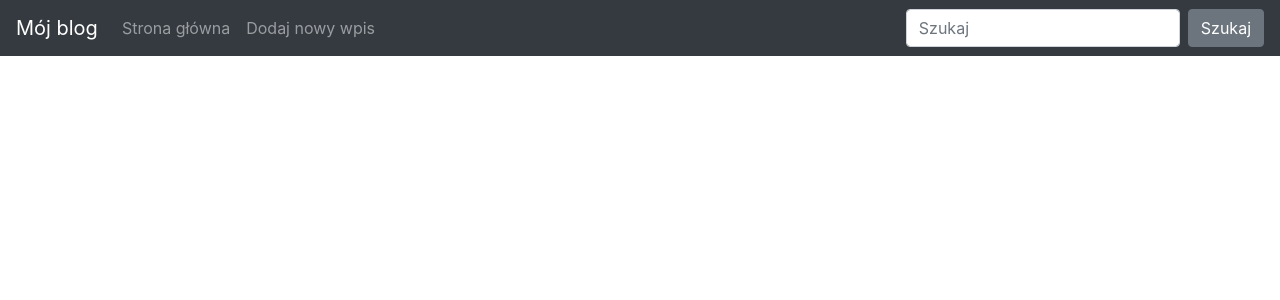
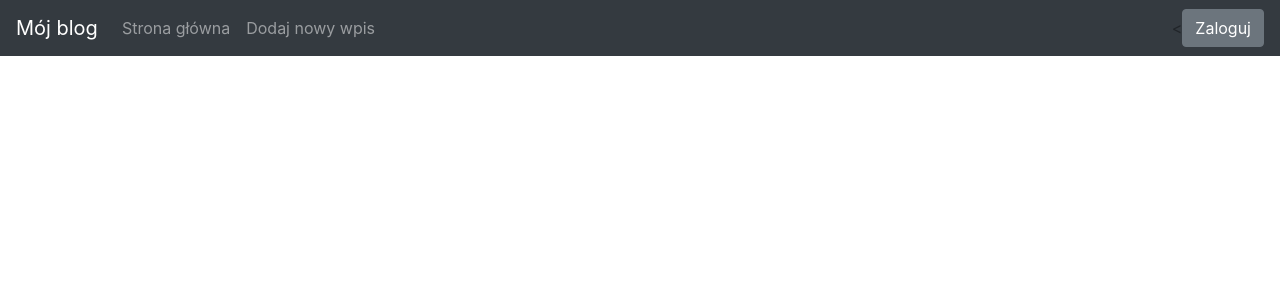
Before and after one commit to Ader88/Blog, a Flask app: page / in a window 1280 px wide. Shown: the top 300 px of the page. Run offline with Flask 3, Linux system fonts and the light colour scheme; some libraries are stand-ins or nearby versions.

Commit message:
Update base.html - Replace search bar with login-logout button

```diff
--- a/blog/templates/base.html
+++ b/blog/templates/base.html
@@ -37,10 +37,13 @@
          <a class="nav-link" href="/new-post/">Dodaj nowy wpis</a>
        </li>
      </ul>
-     <form class="form-inline my-2 my-lg-0">
-       <input class="form-control mr-sm-2" type="text" placeholder="Szukaj" aria-label="Szukaj">
-       <button class="btn btn-secondary my-2 my-sm-0" type="submit">Szukaj</button>
-     </form>
+     <{% if session.logged_in %}
+<form class="form-inline my-2 my-lg-0" action="{{ url_for('logout') }}" method="POST">
+    <button class="btn btn-secondary my-2 my-sm-0" type="submit">Wyloguj</button>
+</form>
+{% else %}
+<a href="{{ url_for('login') }}" class="btn btn-secondary my-2 my-lg-0">Zaloguj</a>
+{% endif %}
    </div>
  </nav>
 
```
